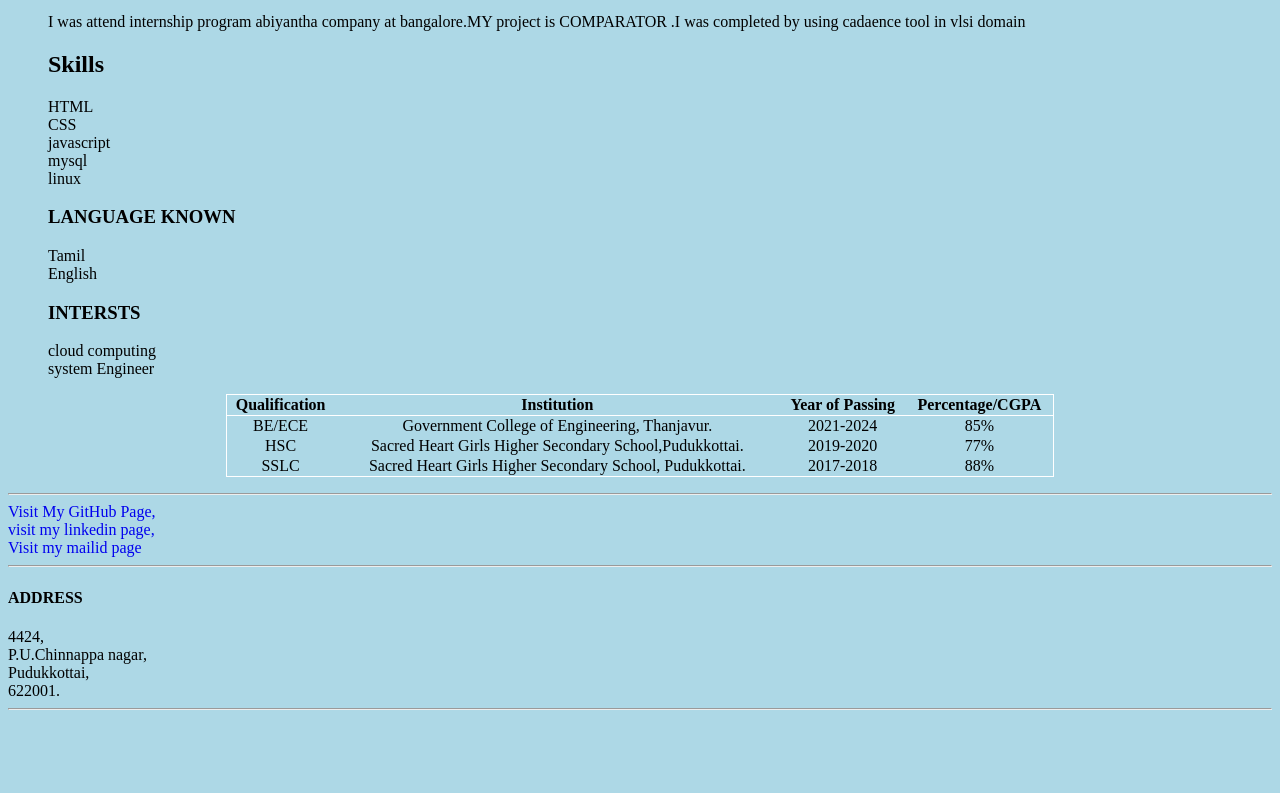
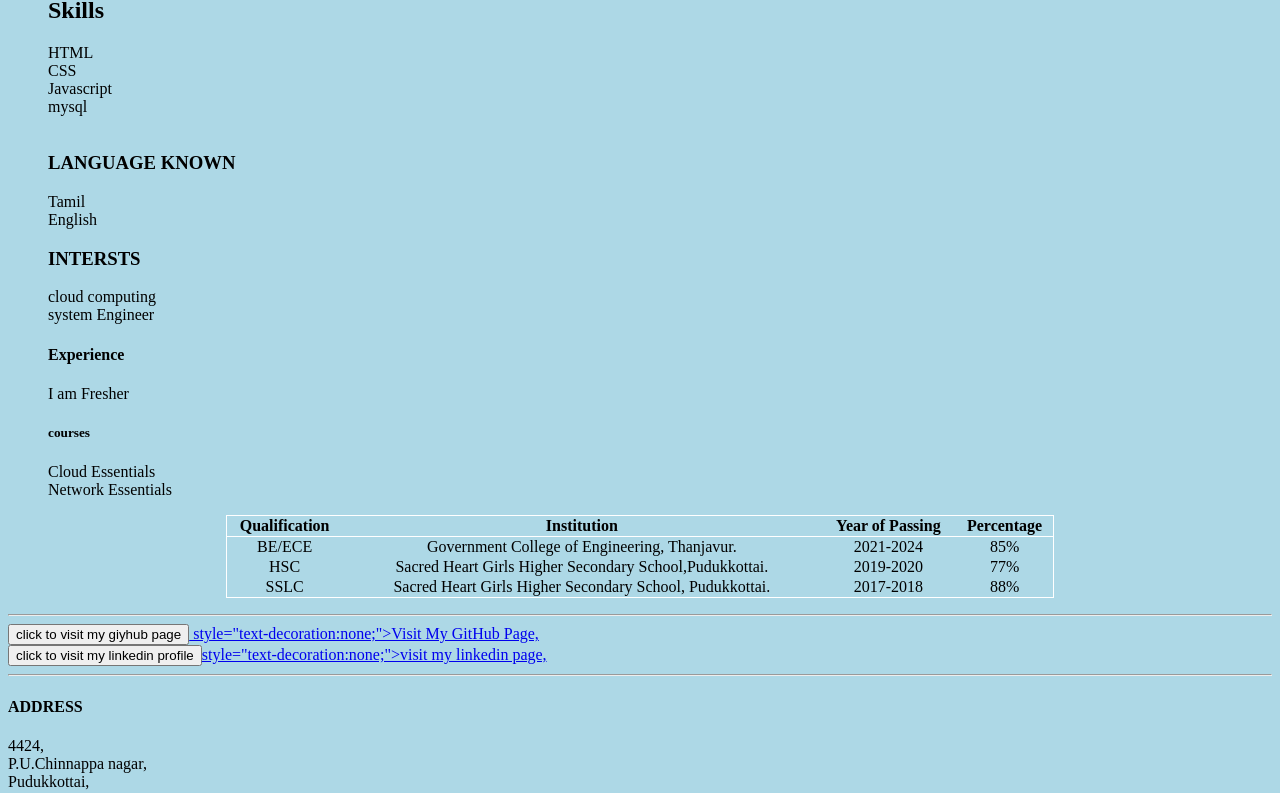
Before and after one commit to kavimalar17/project, a plain HTML site: page index.html in a window 1280 px wide. Shown: the part 657-1450 px from the top of the page. Before the commit the page ends 1375 px from the top, so only its background shows below. Drawn offline with Linux system fonts and the light colour scheme.

Commit message:
Update index.html

```diff
--- a/index.html
+++ b/index.html
@@ -14,26 +14,32 @@
     <img src= "image.png" width="300px" height="300px" style="border-radius:10px" />
     <hr />
     <blockquote>
-      I am kavimalar.k<br />
-      I am SOFTWARE DEVELOPER<br />
+
+      I am FULL STACK WEB DEVELOPER<br />
 
       <br />
-      "Climbing to the top demands strength,whether it is to the top of the mount everset or to the top of your career "<br /><br />
+
       <hr />
       <h1>PROJECTS</h1>
-      <p>I was attend internship program abiyantha company at bangalore.MY project is COMPARATOR .I was completed by using cadaence tool in vlsi domain</p>
+      <p>I have done in one month internship program in abiyantha company at bangalore.MY project is <strong>Comparator</strong>.I have done by using cadaence tool in vlsi domain</p>
       <h2>Skills</h2>
       <p>HTML<br/>
         CSS<br/>
-        javascript<br/>
+        Javascript<br/>
         mysql<br/>
-        linux<br/>
+        <br/>
         <h3>LANGUAGE KNOWN</h3>
         <p>Tamil<br/>
         English</p>
         <h3>INTERSTS</h3>
         <p>cloud computing<br/>
         system Engineer</p>
+      <h4>Experience</h4>
+      <p> I am Fresher</p>
+      <h5>courses</h5>
+      <p>Cloud Essentials<br/>
+      Network Essentials</p>
+
 
 
       </p>
@@ -42,7 +48,7 @@
         <th style="border-bottom: 1px solid white;">Qualification</th>
         <th style="border-bottom: 1px solid white;">Institution</th>
         <th style="border-bottom: 1px solid white;">Year of Passing</th>
-        <th style="border-bottom: 1px solid white;">Percentage/CGPA</th>
+        <th style="border-bottom: 1px solid white;">Percentage</th>
       </tr>
       <tr>
         <td>BE/ECE</td>
@@ -70,10 +76,10 @@
 
 
 
-      <a href="https://www.github.com/kavimalar17" style="text-decoration:none;">Visit My GitHub Page,</a><br/>
+      <a href="https://www.github.com/kavimalar17"><button>click to visit my giyhub page</button> style="text-decoration:none;">Visit My GitHub Page,</a><br/>
 
-       <a href="https://www.linkedin.com/kavimalarkalaimavalavan"style="text-decoration:none;">visit my linkedin page,</a><br/>
-       <a href="https://www.19kavimalar@gmail.com"style="text-decoration:green;">Visit my mailid page</a>
+       <a href="https://www.linkedin.com/kavimalarkalaimavalavan/in/-305924280"><button>click to visit my linkedin profile </button>style="text-decoration:none;">visit my linkedin page,</a><br/>
+
     </div>
     <hr />
        <h4>ADDRESS</h4>
```
